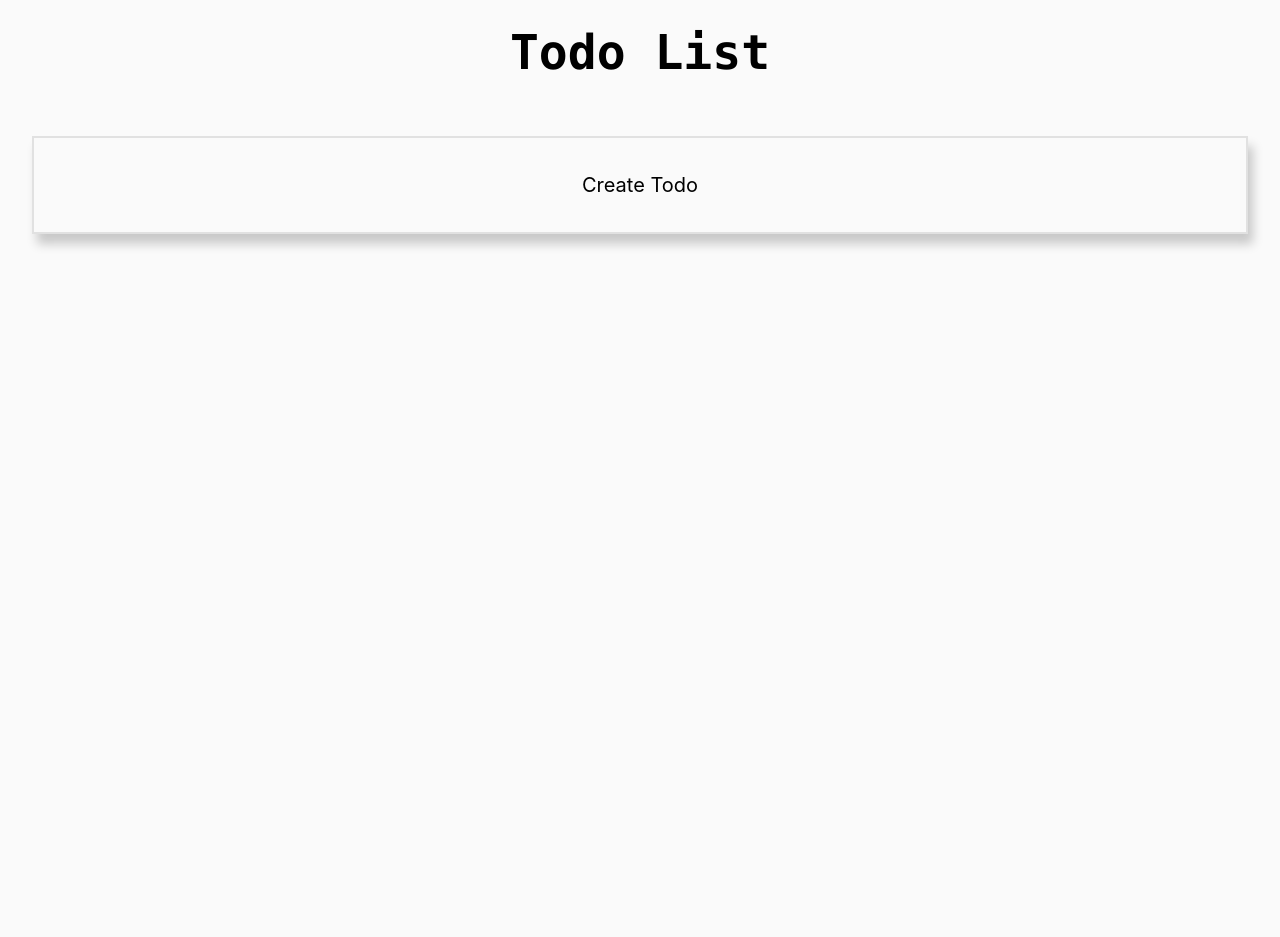
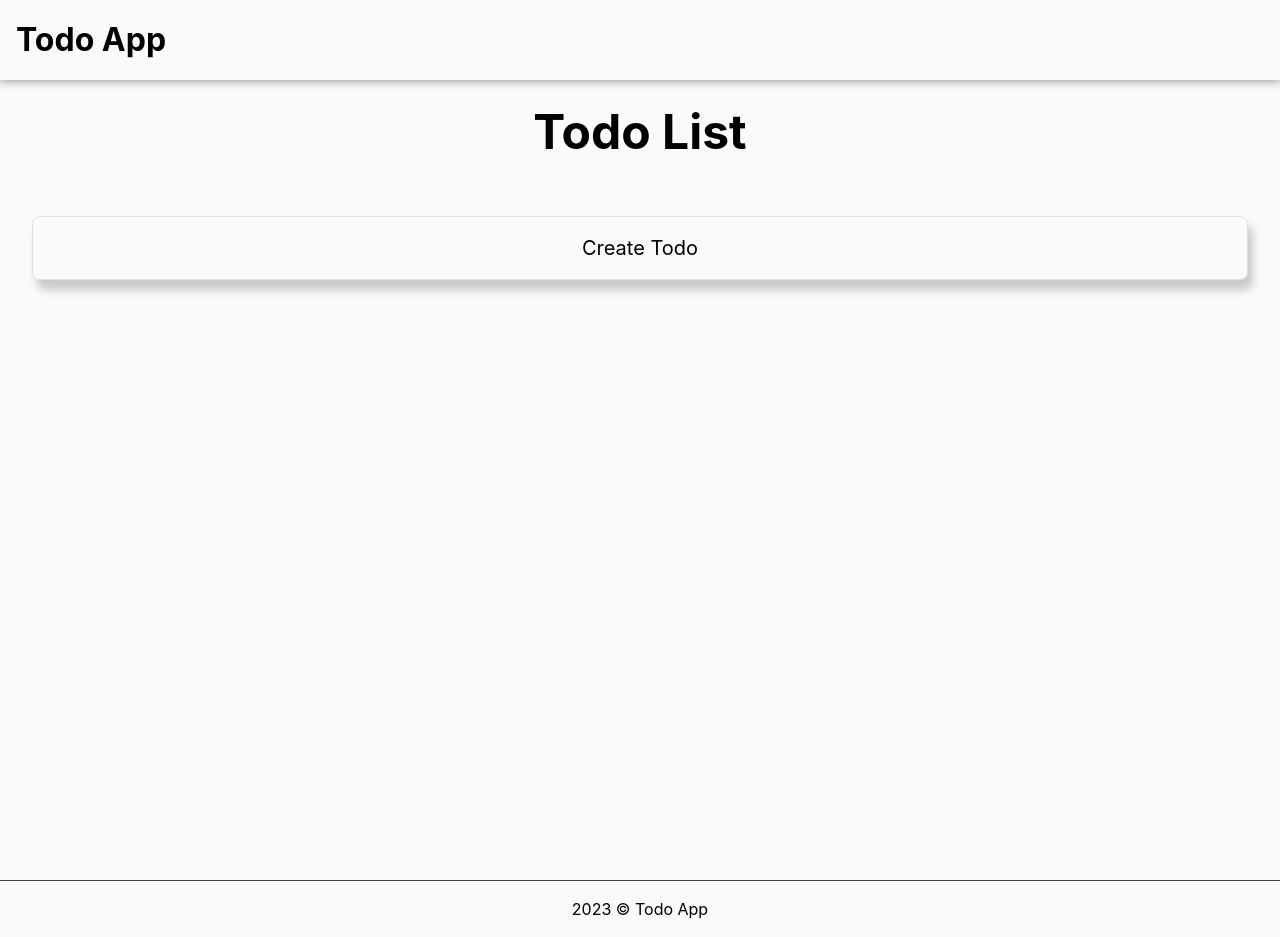
Before and after one commit to Naoki0509/todoapp_css, a Next.js app: page / in a window 1280 px wide. Before the commit the page ends 800 px from the top, so only its background shows below. Built offline with nearby package versions, Linux system fonts and the light colour scheme.

Commit message:
fea: top page styling.

```diff
--- a/src/components/mol/List/todoList.tsx
+++ b/src/components/mol/List/todoList.tsx
@@ -1,4 +1,4 @@
-import { useRecoilValue } from 'recoil'
+import { useRecoilValue, useSetRecoilState } from 'recoil'
 
 import Link from 'next/link'
 
@@ -6,16 +6,31 @@ import { todoListState } from '~/components/atm/todoAtomState'
 import styles from '~/styles/Home.module.css'
 
 export const Todolist = () => {
-  const todoList = useRecoilValue(todoListState)
+  const todoListVaue = useRecoilValue(todoListState)
+  const todoList = useSetRecoilState(todoListState)
+
+  const deleteTodo = (id?: string) => {
+    todoList((oldTodoList) => {
+      const newTodoList = oldTodoList.filter((todo) => todo.id !== id)
+      return newTodoList
+    })
+  }
 
   return (
     <div>
-      {todoList.map((todo) => (
-        <Link key={todo.id} href={`/${todo.id}`} passHref legacyBehavior>
-          <div className={styles.todoCard}>
-            <div>{todo.title}</div>
+      {todoListVaue.map((todo) => (
+        <div className={styles.todoCard} key={todo.id}>
+          <Link href={`/${todo.id}`} legacyBehavior>
+            <div>
+              <h2>{todo.title}</h2>
+              <p>{todo.memo}</p>
+              <time>{todo.createdAt}</time>
+            </div>
+          </Link>
+          <div>
+            <button onClick={() => deleteTodo?.(todo.id)}>Done</button>
           </div>
-        </Link>
+        </div>
       ))}
     </div>
   )
--- a/src/pages/index.tsx
+++ b/src/pages/index.tsx
@@ -1,6 +1,7 @@
 import Head from 'next/head'
 import Link from 'next/link'
 
+import { Layout } from '~/components/Layout'
 import { Todolist } from '~/components/mol/List/todoList'
 import styles from '~/styles/Home.module.css'
 
@@ -14,8 +15,8 @@ const Home = () => {
         <link rel="icon" href="/favicon.ico" />
       </Head>
 
-      <main className={styles.main}>
-        <div className={styles.title}>Todo List</div>
+      <Layout>
+        <h1>Todo List</h1>
 
         <div className={styles.todoList}>
           <Link href="/create" passHref legacyBehavior>
@@ -23,7 +24,7 @@ const Home = () => {
           </Link>
           <Todolist />
         </div>
-      </main>
+      </Layout>
     </>
   )
 }
--- a/src/styles/Home.module.css
+++ b/src/styles/Home.module.css
@@ -1,257 +1,57 @@
-.main {
-  padding: 1rem 0;
+.todoCard {
   display: flex;
-  flex-direction: column;
-  margin: 0 auto;
-  max-width: 95%;
-  min-height: 100vh;
+  justify-content: space-between;
+  align-items: center;
+  margin: 2rem 0;
+  padding: 1rem;
+  border: 2px solid rgba(0, 0, 0, 0.1);
+  box-shadow: 5px 10px 10px 0 rgb(0 0 0 / 0.2);
+  border-radius: var(--border-radius);
 }
 
-.title {
-  font-weight: 700;
-  font-family: var(--font-mono);
-  font-size: 3rem;
-  text-align: center;
+.todoCard button {
+  margin-left: 1rem;
+  padding: 1rem 1.5rem;
+  border: none;
+  border-radius: var(--border-radius);
+  background: rgb(200, 200, 200);
+  color: rgb(var(--text-rgb));
+  font-size: 1rem;
+  cursor: pointer;
 }
 
-.todoList {
-  margin: 1rem 0;
+.todoCard time {
+  font-size: 0.7rem;
 }
-.todoCard {
-  margin: 2rem 0;
-  padding: 1rem;
-  border: 2px solid rgba(3, 3, 3, 0.1);
-  box-shadow: 5px 10px 10px 0 rgb(0 0 0 / 0.2);
-}
+
 .createCard {
   display: flex;
   justify-content: center;
   align-items: center;
   font-size: 20px;
   margin: 2rem 0;
-  padding: 2rem;
-  border: 2px solid rgba(3, 3, 3, 0.1);
+  padding: 1rem;
+  border: 1px solid rgba(0, 0, 0, 0.1);
   box-shadow: 5px 10px 10px 0 rgb(0 0 0 / 0.2);
-}
-
-/*
-.description {
-  display: inherit;
-  justify-content: inherit;
-  align-items: inherit;
-  font-size: 0.85rem;
-  max-width: var(--max-width);
-  width: 100%;
-  z-index: 2;
-  font-family: var(--font-mono);
-}
-
-.description a {
-  display: flex;
-  justify-content: center;
-  align-items: center;
-  gap: 0.5rem;
-}
-
-.description p {
-  position: relative;
-  margin: 0;
-  padding: 1rem;
-  background-color: rgba(var(--callout-rgb), 0.5);
-  border: 1px solid rgba(var(--callout-border-rgb), 0.3);
   border-radius: var(--border-radius);
 }
 
-.code {
-  font-weight: 700;
-  font-family: var(--font-mono);
-}
-
-.grid {
-  display: grid;
-  grid-template-columns: repeat(4, minmax(25%, auto));
-  max-width: 100%;
-  width: var(--max-width);
-}
-
-.card {
-  padding: 1rem 1.2rem;
-  border-radius: var(--border-radius);
-  background: rgba(var(--card-rgb), 0);
-  border: 1px solid rgba(var(--card-border-rgb), 0);
-  transition: background 200ms, border 200ms;
-}
-
-.card span {
-  display: inline-block;
-  transition: transform 200ms;
-}
-
-.card h2 {
-  font-weight: 600;
-  margin-bottom: 0.7rem;
-}
-
-.card p {
-  margin: 0;
-  opacity: 0.6;
-  font-size: 0.9rem;
-  line-height: 1.5;
-  max-width: 30ch;
-}
-
-.center {
-  display: flex;
-  justify-content: center;
-  align-items: center;
-  position: relative;
-  padding: 4rem 0;
-}
-
-.center::before {
-  background: var(--secondary-glow);
-  border-radius: 50%;
-  width: 480px;
-  height: 360px;
-  margin-left: -400px;
-}
-
-.center::after {
-  background: var(--primary-glow);
-  width: 240px;
-  height: 180px;
-  z-index: -1;
-}
-
-.center::before,
-.center::after {
-  content: '';
-  left: 50%;
-  position: absolute;
-  filter: blur(45px);
-  transform: translateZ(0);
-}
-
-.logo {
-  position: relative;
-}
- Enable hover only on non-touch devices
-@media (hover: hover) and (pointer: fine) {
-  .card:hover {
-    background: rgba(var(--card-rgb), 0.1);
-    border: 1px solid rgba(var(--card-border-rgb), 0.15);
+@media (prefers-color-scheme: dark) {
+  .todoCard {
+    border: 2px solid rgb(var(--card-border-end-rgb));
+    background-color: rgb(var(--card-rgb));
+    color: rgb(var(--text-rgb));
+    box-shadow: 5px 10px 10px 0 rgb(0 0 0 / 0.2);
+  }
+  .todoCard button {
+    color: white;
+    background: rgb(180, 180, 180);
   }
 
-  .card:hover span {
-    transform: translateX(4px);
+  .createCard {
+    border: 2px solid rgb(var(--card-border-end-rgb));
+    background: rgb(var(--card-rgb));
+    color: rgb(var(--text-rgb));
+    box-shadow: 5px 10px 10px 0 rgb(0 0 0 / 0.2);
   }
 }
-
-@media (prefers-reduced-motion) {
-  .card:hover span {
-    transform: none;
-  }
-}
-
-
-@media (max-width: 700px) {
-  .content {
-    padding: 4rem;
-  }
-
-  .grid {
-    grid-template-columns: 1fr;
-    margin-bottom: 120px;
-    max-width: 320px;
-    text-align: center;
-  }
-
-  .card {
-    padding: 1rem 2.5rem;
-  }
-
-  .card h2 {
-    margin-bottom: 0.5rem;
-  }
-
-  .center {
-    padding: 8rem 0 6rem;
-  }
-
-  .center::before {
-    transform: none;
-    height: 300px;
-  }
-
-  .description {
-    font-size: 0.8rem;
-  }
-
-  .description a {
-    padding: 1rem;
-  }
-
-  .description p,
-  .description div {
-    display: flex;
-    justify-content: center;
-    position: fixed;
-    width: 100%;
-  }
-
-  .description p {
-    align-items: center;
-    inset: 0 0 auto;
-    padding: 2rem 1rem 1.4rem;
-    border-radius: 0;
-    border: none;
-    border-bottom: 1px solid rgba(var(--callout-border-rgb), 0.25);
-    background: linear-gradient(
-      to bottom,
-      rgba(var(--background-start-rgb), 1),
-      rgba(var(--callout-rgb), 0.5)
-    );
-    background-clip: padding-box;
-    backdrop-filter: blur(24px);
-  }
-
-  .description div {
-    align-items: flex-end;
-    pointer-events: none;
-    inset: auto 0 0;
-    padding: 2rem;
-    height: 200px;
-    background: linear-gradient(
-      to bottom,
-      transparent 0%,
-      rgb(var(--background-end-rgb)) 40%
-    );
-    z-index: 1;
-  }
-}
-
-
-@media (min-width: 701px) and (max-width: 1120px) {
-  .grid {
-    grid-template-columns: repeat(2, 50%);
-  }
-}
-
-@media (prefers-color-scheme: dark) {
-  .vercelLogo {
-    filter: invert(1);
-  }
-
-  .logo {
-    filter: invert(1) drop-shadow(0 0 0.3rem #ffffff70);
-  }
-}
-
-@keyframes rotate {
-  from {
-    transform: rotate(360deg);
-  }
-  to {
-    transform: rotate(0deg);
-  }
-} */
```
